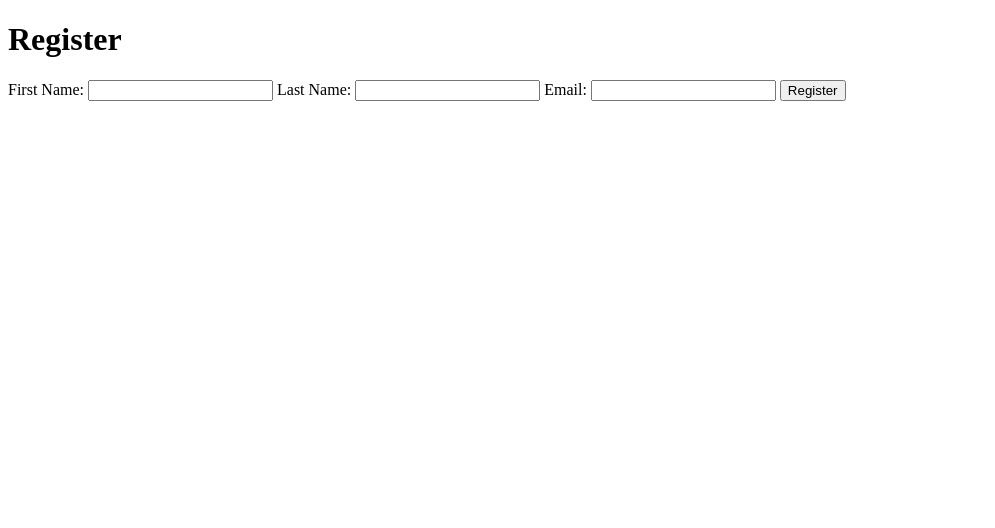
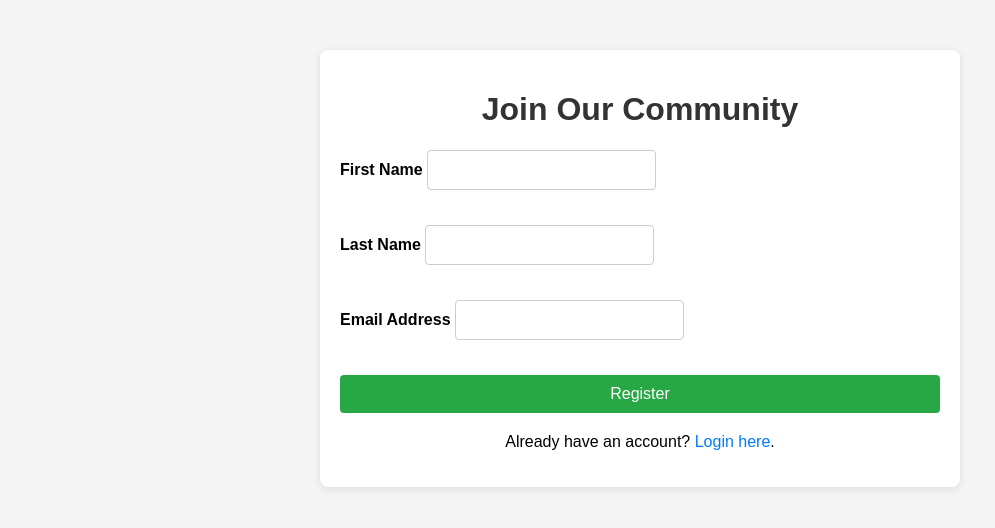
Before and after one commit to sfdan1020/sfdan1020.github.io, a plain HTML site: page index.html in a window 1280 px wide. Shown: the whole page, without its empty margins (0-995 px from the left). Drawn offline with Linux system fonts and the light colour scheme.

Commit message:
index.html

```diff
--- a/index.html
+++ b/index.html
@@ -3,55 +3,152 @@
 <head>
     <meta charset="UTF-8">
     <meta name="viewport" content="width=device-width, initial-scale=1.0">
-    <title>Register</title>
-</head>
-<body>
-    <div class="container">
-        <h1>Register</h1>
-        <form id="registrationForm">
-            <label for="firstName">First Name:</label>
-            <input type="text" id="firstName" name="first_name" required>
-            <label for="lastName">Last Name:</label>
-            <input type="text" id="lastName" name="last_name" required>
-            <label for="email">Email:</label>
-            <input type="email" id="email" name="email" required>
-            <button type="submit">Register</button>
-        </form>
-    </div>
+    <title>Community Registration</title>
+    <link rel="stylesheet" href="styles.css">
+    <style>
+        /* Basic styling for the form and page */
+        body {
+            font-family: Arial, sans-serif;
+            margin: 0;
+            padding: 0;
+            background-color: #f4f4f4;
+        }
+
+        .container {
+            width: 100%;
+            max-width: 600px;
+            margin: 50px auto;
+            background-color: #fff;
+            padding: 20px;
+            box-shadow: 0 2px 8px rgba(0, 0, 0, 0.1);
+            border-radius: 8px;
+        }
+
+        h1 {
+            text-align: center;
+            color: #333;
+        }
+
+        form {
+            display: flex;
+            flex-direction: column;
+        }
+
+        label {
+            margin-bottom: 8px;
+            font-weight: bold;
+        }
+
+        input[type="text"],
+        input[type="email"] {
+            padding: 10px;
+            margin-bottom: 15px;
+            border: 1px solid #ccc;
+            border-radius: 4px;
+            font-size: 16px;
+        }
+
+        input[type="submit"] {
+            padding: 10px;
+            background-color: #28a745;
+            color: white;
+            border: none;
+            border-radius: 4px;
+            font-size: 16px;
+            cursor: pointer;
+        }
+
+        input[type="submit"]:hover {
+            background-color: #218838;
+        }
+
+        .form-group {
+            margin-bottom: 20px;
+        }
+
+        .login-link {
+            text-align: center;
+            margin-top: 20px;
+        }
+
+        .login-link a {
+            color: #007bff;
+            text-decoration: none;
+        }
+
+        .login-link a:hover {
+            text-decoration: underline;
+        }
+    </style>
 
     <!-- Customer.io Tracking Script -->
     <script>
         !function(){var analytics=window.analytics=window.analytics||[];if(!analytics.initialize)if(analytics.invoked)window.console&&console.error&&console.error("Snippet included twice.");else{analytics.invoked=!0;analytics.methods=["trackSubmit","trackClick","trackLink","trackForm","pageview","identify","reset","group","track","ready","alias","debug","page","once","off","on","addSourceMiddleware","addIntegrationMiddleware","setAnonymousId","addDestinationMiddleware"];analytics.factory=function(e){return function(){var t=Array.prototype.slice.call(arguments);t.unshift(e);analytics.push(t);return analytics}};for(var e=0;e<analytics.methods.length;e++){var key=analytics.methods[e];analytics[key]=analytics.factory(key)}analytics.load=function(key,e){var t=document.createElement("script");t.type="text/javascript";t.async=!0;t.src="https://cdp-eu.customer.io/v1/analytics-js/snippet/" + key + "/analytics.min.js";var n=document.getElementsByTagName("script")[0];n.parentNode.insertBefore(t,n);analytics._writeKey=key;analytics._loadOptions=e};analytics.SNIPPET_VERSION="4.15.3";
-            analytics.load("4f630e239b963a29f6ea");
-            analytics.page();
+        analytics.load("4f630e239b963a29f6ea");
+        analytics.page();
         }}();
+    </script>
+</head>
+<body>
 
-        // Registration form submission
+    <div class="container">
+        <h1>Join Our Community</h1>
+        <form id="registrationForm">
+            <div class="form-group">
+                <label for="firstName">First Name</label>
+                <input type="text" id="firstName" name="firstName" required>
+            </div>
+
+            <div class="form-group">
+                <label for="lastName">Last Name</label>
+                <input type="text" id="lastName" name="lastName" required>
+            </div>
+
+            <div class="form-group">
+                <label for="email">Email Address</label>
+                <input type="email" id="email" name="email" required>
+            </div>
+
+            <input type="submit" value="Register">
+        </form>
+
+        <div class="login-link">
+            <p>Already have an account? <a href="https://www.potloc.com">Login here</a>.</p>
+        </div>
+    </div>
+
+    <script>
         document.getElementById('registrationForm').addEventListener('submit', function(event) {
-            event.preventDefault();
+            event.preventDefault(); // Prevents the form from submitting the traditional way
 
+            // Capture form data with desired attribute names
             const formData = {
                 first_name: document.getElementById('firstName').value,
                 last_name: document.getElementById('lastName').value,
                 email: document.getElementById('email').value,
-                locale: navigator.language || 'en-US'
+                locale: navigator.language || 'en-US' // Capture the browser's locale
             };
 
+            console.log("Sending the following data to Customer.io:", formData); // For debugging
+
+            // Ensure Customer.io tracking is available before calling identify
             if (window.analytics) {
+                // Identify and send data to Customer.io
                 analytics.identify(formData.email, {
-                    email: formData.email,
                     first_name: formData.first_name,
                     last_name: formData.last_name,
-                    locale: formData.locale
+                    locale: formData.locale,
+                    email: formData.email
                 });
-                console.log("User registered with email identifier:", formData.email);
+
+                // Redirect to potloc.com after successful registration
+                alert("Registration successful!");
+                window.location.href = "https://www.potloc.com";
             } else {
                 console.error("Customer.io analytics not loaded.");
             }
-
-            alert("Registration successful! Please verify your email.");
-            window.location.href = "verify.html"; // Redirect to verification prompt page
         });
     </script>
+
 </body>
 </html>
```
